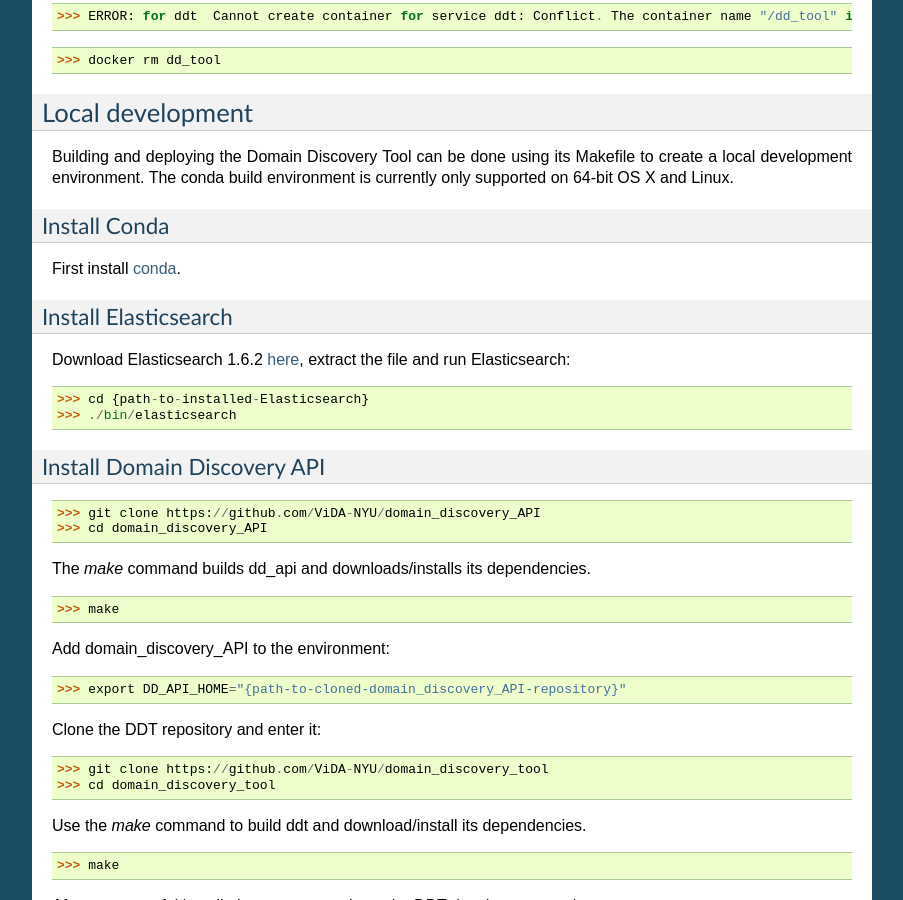
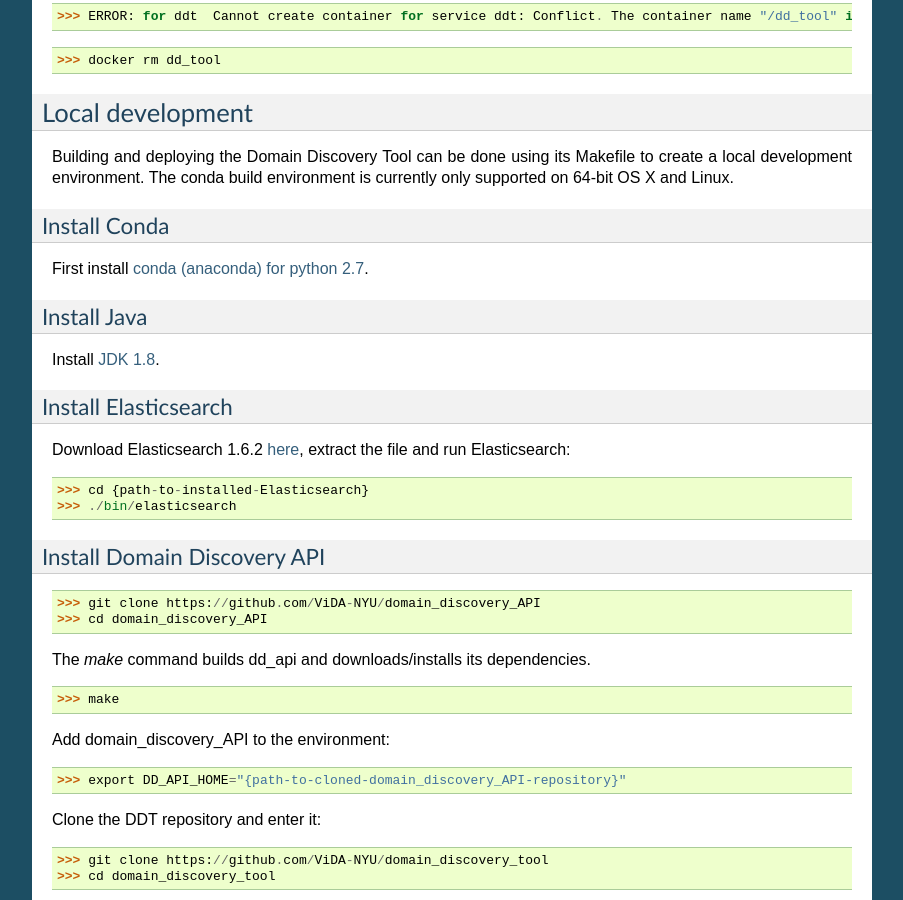
Before and after one commit to VIDA-NYU/domain_discovery_tool, a Sphinx documentation site: the page built from docs/install.rst, in a window 1280 px wide and 900 px high, scrolled down 1579 px. Shown: the whole window, without its empty margins (198-1101 px from the left). Built offline with Sphinx 7.4.7, drawn with Linux system fonts in a browser that asks for light colours.

Commit message:
Updated installation instructions

```diff
--- a/docs/install.rst
+++ b/docs/install.rst
@@ -83,7 +83,12 @@
 Install Conda
 ~~~~~~~~~~~~~~
 
-First install `conda <https://conda.io/docs/install/quick.html>`_.
+First install `conda (anaconda) for python 2.7 <https://www.anaconda.com/download/#macos>`_.
+
+Install Java
+~~~~~~~~~~~~~~
+
+Install `JDK 1.8 <https://www.oracle.com/technetwork/java/javase/downloads/jdk8-downloads-2133151.html>`_.
 
 Install Elasticsearch
 ~~~~~~~~~~~~~~~~~~~~~
```
